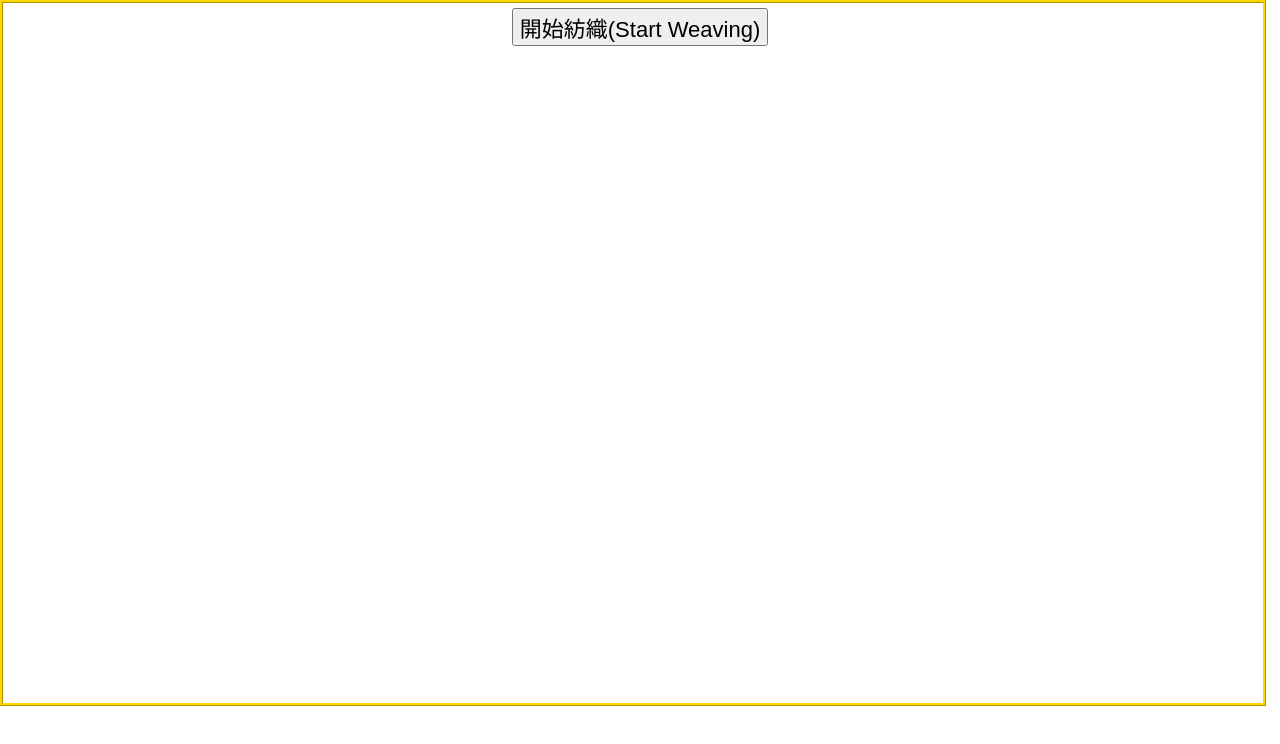
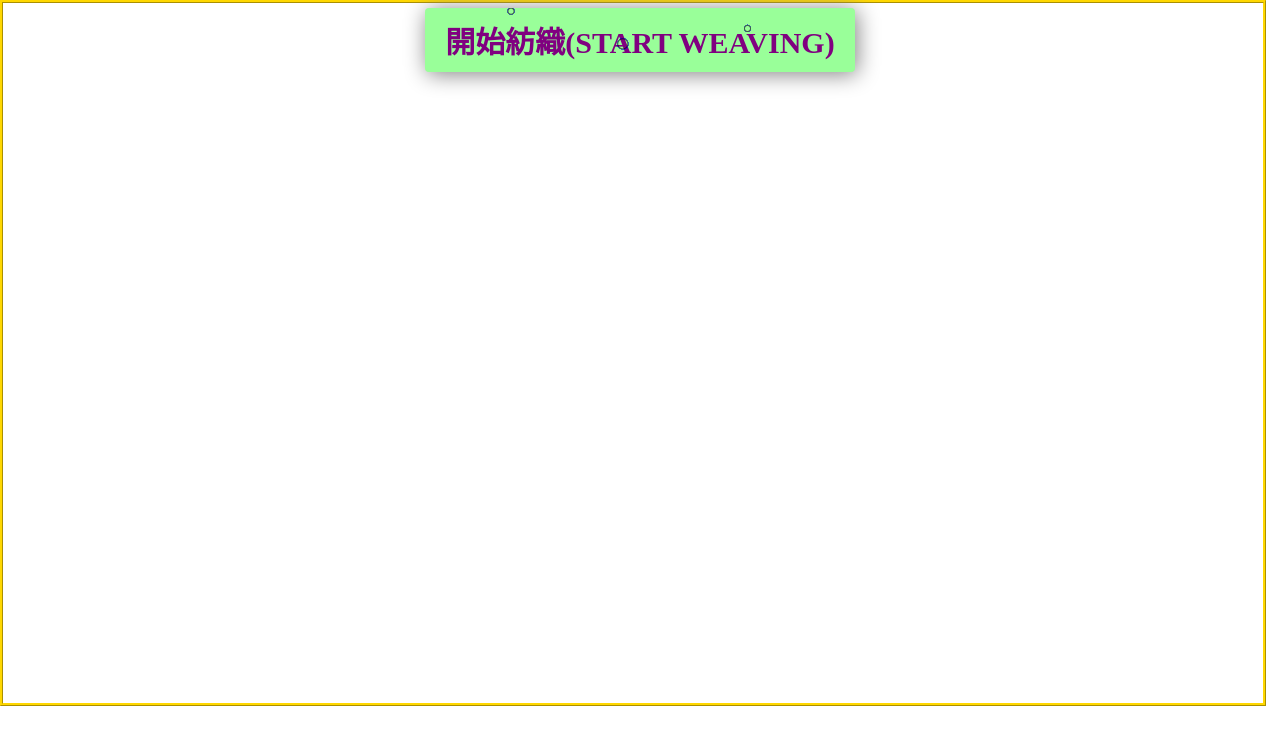
Before and after one commit to bestian/weave, a Vue app: page / in a window 1280 px wide. Shown: the top 744 px of the page. Built offline with nearby package versions, Linux system fonts and the light colour scheme; what vue2-color-picker would draw is missing.

Commit message:
Update HelloWorld.vue

```diff
--- a/src/components/HelloWorld.vue
+++ b/src/components/HelloWorld.vue
@@ -1,6 +1,6 @@
 <template>
   <div>
-    <canvas ref="Canvas" id="canvas" width="350" height="350" @mousedown="startPainting" @mouseup="finishedPainting" @mousemove="draw" @touchstart="startTouchPainting" @touchmove="drawTouch" @touchend="finishedPainting">
+    <canvas ref="Canvas" id="canvas" width="350" height="350">
     </canvas>
     <button @click="weave()" v-show="!d">開始紡織(Start Weaving)</button>
     <button @click="clear()" v-show="q">清除(Clear)</button>
@@ -164,10 +164,110 @@ export default {
     left: 0;
   }
 
+  @import url('https://fonts.googleapis.com/css?family=Source+Code+Pro:200,900');
+
+  * {
+    box-sizing: border-box;
+  }
+
   button {
-    position: relative;
+    position:relative;
     z-index: 2;
     font-size: 22px;
+    padding: 10px 20px;
+    border: none;
+    background: none;
+    cursor: pointer;
+    font-family: "Source Code Pro";
+    font-weight: 900;
+    text-transform: uppercase;
+    font-size: 30px;
+    color: purple;
+    background-color: #9f9;
+    box-shadow: gray 2px 2px 22px;
+    border-radius: 4px;
+    z-index: 0;
+    overflow: hidden;
+  }
+
+  button:focus {
+    outline-color: transparent;
+    box-shadow: blue 2px 2px 22px;
+  }
+
+  .right::after, button::after {
+    content: purple;
+    display: block;
+    position: absolute;
+    white-space: nowrap;
+    padding: 40px 40px;
+    pointer-events:none;
+  }
+
+  button::after{
+    font-weight: 200;
+    top: -30px;
+    left: -20px;
+  }
+
+  .right, .left {
+    position: absolute;
+    width: 100%;
+    height: 100%;
+    top: 0;
+  }
+  .right {
+    left: 66%;
+  }
+  .left {
+    right: 66%;
+  }
+  .right::after {
+    top: -30px;
+    left: calc(-66% - 20px);
+    background-color: blue;
+    color:transparent;
+    transition: transform .4s ease-out;
+    transform: translate(0, -90%) rotate(0deg)
+  }
+
+  button:hover .right::after {
+    transform: translate(0, -47%) rotate(0deg)
+  }
+
+  button .right:hover::after {
+    transform: translate(0, -50%) rotate(-7deg)
+  }
+
+  button .left:hover ~ .right::after {
+    transform: translate(0, -50%) rotate(7deg)
+  }
+
+  /* bubbles */
+  button::before {
+    content: '';
+    pointer-events: none;
+    opacity: .6;
+    background:
+      radial-gradient(circle at 20% 35%,  transparent 0,  transparent 2px, black 3px, blue 4px, transparent 4px),
+      radial-gradient(circle at 75% 44%, transparent 0,  transparent 2px, black 3px, blue 4px, transparent 4px),
+      radial-gradient(circle at 46% 52%, transparent 0, transparent 4px, black 5px, blue 6px, transparent 6px);
+
+    width: 100%;
+    height: 300%;
+    top: 0;
+    left: 0;
+    position: absolute;
+    animation: bubbles 5s linear infinite both;
+  }
+
+  @keyframes bubbles {
+    from {
+      transform: translate();
+    }
+    to {
+      transform: translate(0, -66.666%);
+    }
   }
 
 </style>
```
